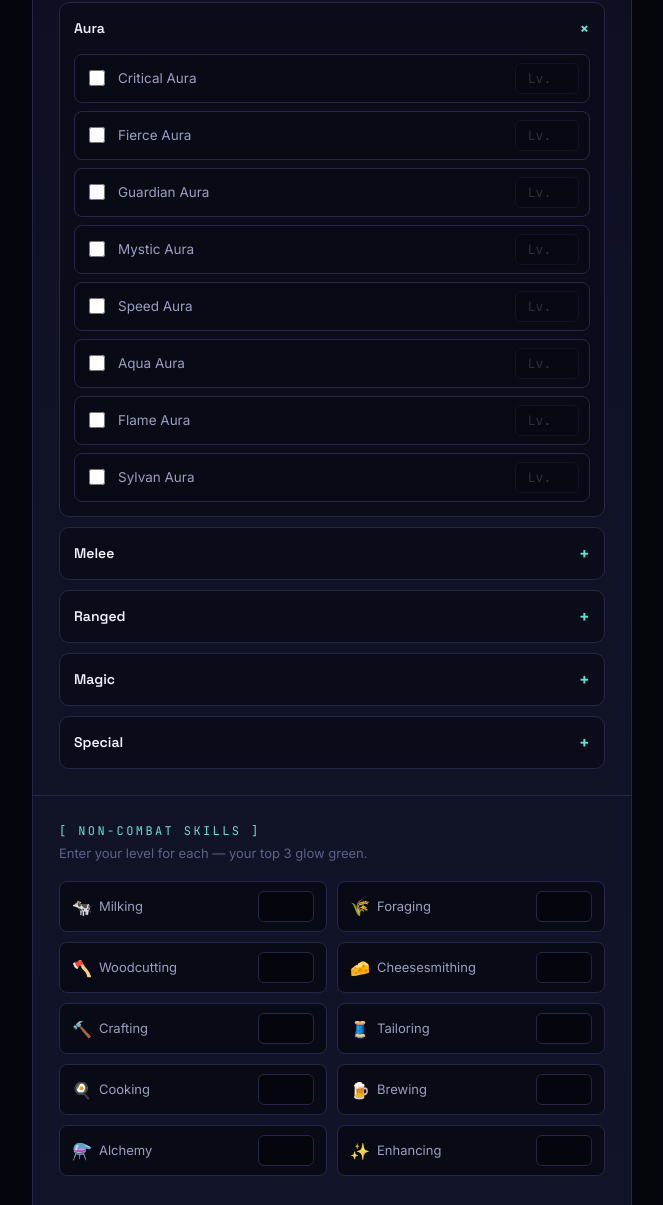
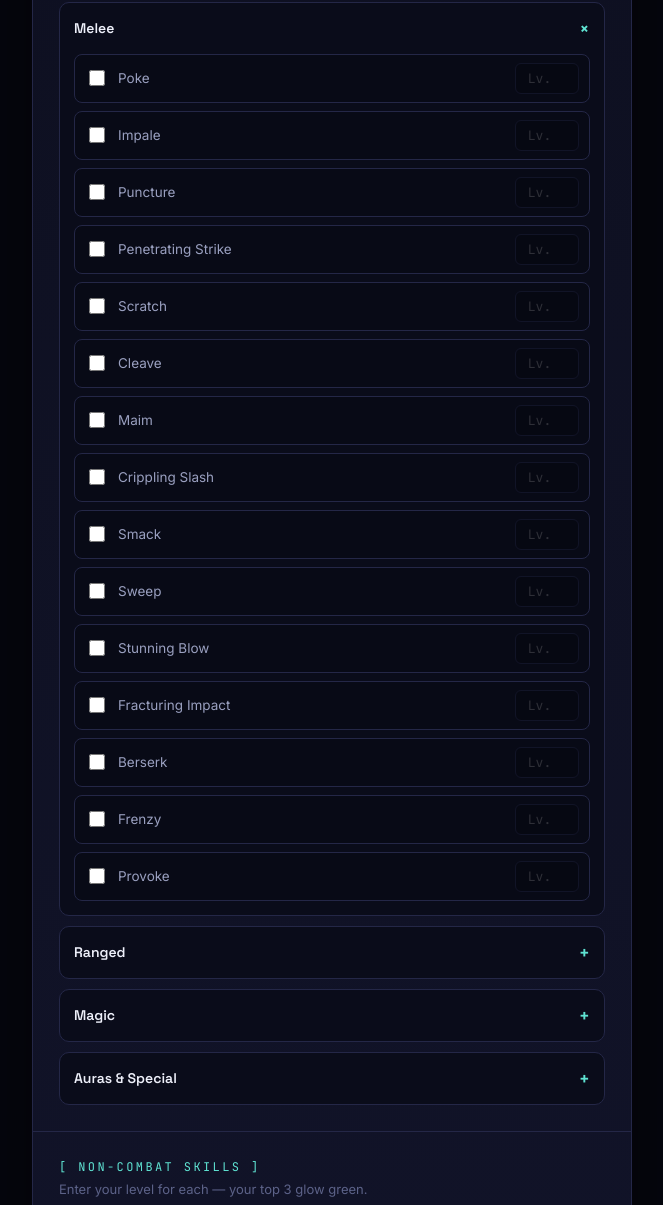
Before and after one commit to KingSomoza/SFTB, a plain HTML site: page index.html in a window 1280 px wide. Shown: the part 1061-2266 px from the top of the page, without its empty margins (308-971 px from the left). Drawn offline with Linux system fonts and the light colour scheme.

Commit message:
Add files via upload

```diff
--- a/index.html
+++ b/index.html
@@ -286,8 +286,7 @@
     border-color:var(--green);
     box-shadow:0 0 0 1px var(--green), 0 0 16px rgba(82,214,122,.35);
   }
-  .skill-row label{font-size:13px;color:var(--text-muted);display:flex;align-items:center;gap:7px;}
-  .skill-icon{font-size:16px;line-height:1;}
+  .skill-row label{font-size:13px;color:var(--text-muted);}
   .skill-row.top label{color:var(--green);font-weight:600;}
   .skill-row input[type=number]{
     width:56px;
@@ -338,19 +337,6 @@
     direction:rtl;
     font-family:'Inter',sans-serif;
   }
-
-  /* ---------- mobile ---------- */
-  @media (max-width: 480px){
-    .moon{width:58vw;height:58vw;}
-    .moon-wrap{padding-top:44px;}
-    header{margin-top:-24px;}
-    main{padding:24px 12px 60px;}
-    section{padding:20px 16px;}
-    .skill-grid{grid-template-columns:1fr;}
-    .lang-toggle{top:10px;right:10px;}
-    .lang-toggle button{padding:5px 10px;font-size:11px;}
-    h1{font-size:26px;}
-  }
 </style>
 </head>
 <body>
@@ -398,8 +384,7 @@
           <option value="" data-i18n="opt_none">— none selected —</option>
           <option value="Spear (Stab)" data-i18n="opt_spear">Spear (Stab)</option>
           <option value="Sword (Slash)" data-i18n="opt_sword">Sword (Slash)</option>
-          <option value="Mace (Smash)" data-i18n="opt_mace">Mace (Smash)</option>
-          <option value="Bulwark (Tank)" data-i18n="opt_bulwark">Bulwark (Tank)</option>
+          <option value="Mace / Bulwark (Smash)" data-i18n="opt_mace">Mace / Bulwark (Smash)</option>
           <option value="Bow / Crossbow (Ranged)" data-i18n="opt_bow">Bow / Crossbow (Ranged)</option>
           <option value="Fire Staff (Magic)" data-i18n="opt_fire">Fire Staff (Magic)</option>
           <option value="Water Staff (Magic)" data-i18n="opt_water">Water Staff (Magic)</option>
@@ -427,7 +412,7 @@
   </form>
 </main>
 
-<footer>صمم عن طريق KingSomoza</footer>
+<footer>made by KingSomoza</footer>
 
 <script>
 /* ====================== CONFIG ====================== */
@@ -436,42 +421,38 @@ const SCRIPT_URL = "https://script.google.com/macros/s/AKfycby2ISALiylcGSjNy98Bm
 
 /* ====================== DATA ====================== */
 const ABILITY_GROUPS = [
-  { key:"aura", en:"Aura", zh:"光环", items:[
-    "Critical Aura","Fierce Aura","Guardian Aura","Mystic Aura","Speed Aura",
-    "Aqua Aura","Flame Aura","Sylvan Aura"
-  ]},
   { key:"melee", en:"Melee", zh:"近战", items:[
     "Poke","Impale","Puncture","Penetrating Strike",
     "Scratch","Cleave","Maim","Crippling Slash",
-    "Smack","Sweep","Stunning Blow","Fracturing Impact","Shield Bash",
-    "Retribution","Provoke","Berserk","Frenzy"
+    "Smack","Sweep","Stunning Blow","Fracturing Impact",
+    "Berserk","Frenzy","Provoke"
   ]},
   { key:"ranged", en:"Ranged", zh:"远程", items:[
-    "Quick Shot","Steady Shot","Silencing Shot","Penetrating Shot","Pestilent Shot",
-    "Precision","Elusiveness","Rain Of Arrows","Berserk","Frenzy"
+    "Quick Shot","Penetrating Shot","Pestilent Shot","Precision","Elusiveness","Silencing Shot","Steady Shot"
   ]},
   { key:"magic", en:"Magic", zh:"魔法", items:[
     "Fireball","Flame Blast","Firestorm","Flame Arrow",
-    "Water Strike","Aqua Arrow","Ice Spear","Frost Surge",
-    "Entangle","Nature's Veil","Life Drain","Elemental Affinity",
+    "Aqua Arrow","Ice Spear","Frost Surge",
+    "Entangle","Nature's Veil","Life Drain",
     "Heal","Minor Heal","Mana Spring"
   ]},
-  { key:"special", en:"Special", zh:"特殊技能", items:[
-    "Insanity","Invincible","Revive","Quick Aid"
+  { key:"special", en:"Auras & Special", zh:"光环与特殊技能", items:[
+    "Critical Aura","Fierce Aura","Guardian Aura","Mystic Aura","Speed Aura",
+    "Insanity","Invincible","Revive","Quick Aid","Promote"
   ]}
 ];
 
 const NON_COMBAT_SKILLS = [
-  { key:"milking", en:"Milking", zh:"挤奶", icon:"🐄" },
-  { key:"foraging", en:"Foraging", zh:"采集", icon:"🌾" },
-  { key:"woodcutting", en:"Woodcutting", zh:"伐木", icon:"🪓" },
-  { key:"cheesesmithing", en:"Cheesesmithing", zh:"制奶酪", icon:"🧀" },
-  { key:"crafting", en:"Crafting", zh:"制作", icon:"🔨" },
-  { key:"tailoring", en:"Tailoring", zh:"裁缝", icon:"🧵" },
-  { key:"cooking", en:"Cooking", zh:"烹饪", icon:"🍳" },
-  { key:"brewing", en:"Brewing", zh:"酿造", icon:"🍺" },
-  { key:"alchemy", en:"Alchemy", zh:"炼金", icon:"⚗️" },
-  { key:"enhancing", en:"Enhancing", zh:"强化", icon:"✨" }
+  { key:"milking", en:"Milking", zh:"挤奶" },
+  { key:"foraging", en:"Foraging", zh:"采集" },
+  { key:"woodcutting", en:"Woodcutting", zh:"伐木" },
+  { key:"cheesesmithing", en:"Cheesesmithing", zh:"制奶酪" },
+  { key:"crafting", en:"Crafting", zh:"制作" },
+  { key:"tailoring", en:"Tailoring", zh:"裁缝" },
+  { key:"cooking", en:"Cooking", zh:"烹饪" },
+  { key:"brewing", en:"Brewing", zh:"酿造" },
+  { key:"alchemy", en:"Alchemy", zh:"炼金" },
+  { key:"enhancing", en:"Enhancing", zh:"强化" }
 ];
 
 /* ====================== i18n ====================== */
@@ -484,7 +465,7 @@ const I18N = {
     s2_label:"[ Combat Class ]", s2_hint:"Optional — your main weapon / style.",
     f_class:"Main combat class",
     opt_none:"— none selected —",
-    opt_spear:"Spear (Stab)", opt_sword:"Sword (Slash)", opt_mace:"Mace (Smash)", opt_bulwark:"Bulwark (Tank)",
+    opt_spear:"Spear (Stab)", opt_sword:"Sword (Slash)", opt_mace:"Mace / Bulwark (Smash)",
     opt_bow:"Bow / Crossbow (Ranged)", opt_fire:"Fire Staff (Magic)", opt_water:"Water Staff (Magic)", opt_nature:"Nature Staff (Magic)",
     s3_label:"[ Abilities & Auras ]", s3_hint:"Optional — check what you own and enter each level.",
     s4_label:"[ Non-Combat Skills ]", s4_hint:"Enter your level for each — your top 3 glow green.",
@@ -503,7 +484,7 @@ const I18N = {
     s2_label:"[ 战斗职业 ]", s2_hint:"可选 — 你的主要武器/流派。",
     f_class:"主战斗职业",
     opt_none:"— 未选择 —",
-    opt_spear:"长矛（刺击）", opt_sword:"剑（斩击）", opt_mace:"锤（重击）", opt_bulwark:"盾卫（坦克）",
+    opt_spear:"长矛（刺击）", opt_sword:"剑（斩击）", opt_mace:"锤/盾（重击）",
     opt_bow:"弓/弩（远程）", opt_fire:"火法杖（魔法）", opt_water:"水法杖（魔法）", opt_nature:"自然法杖（魔法）",
     s3_label:"[ 技能与光环 ]", s3_hint:"可选 — 勾选你拥有的技能并填写等级。",
     s4_label:"[ 非战斗技能 ]", s4_hint:"填写每项等级 — 最高的3项会以绿色高亮。",
@@ -581,7 +562,7 @@ function renderSkillGrid(){
     row.className = 'skill-row';
     row.dataset.key = skill.key;
     row.innerHTML = `
-      <label><span class="skill-icon">${skill.icon}</span>${currentLang === 'en' ? skill.en : skill.zh}</label>
+      <label>${currentLang === 'en' ? skill.en : skill.zh}</label>
       <input type="number" min="0" max="200" value="${prevValues[skill.key] || ''}" data-key="${skill.key}">
     `;
     row.querySelector('input').addEventListener('input', updateTopSkills);
```
